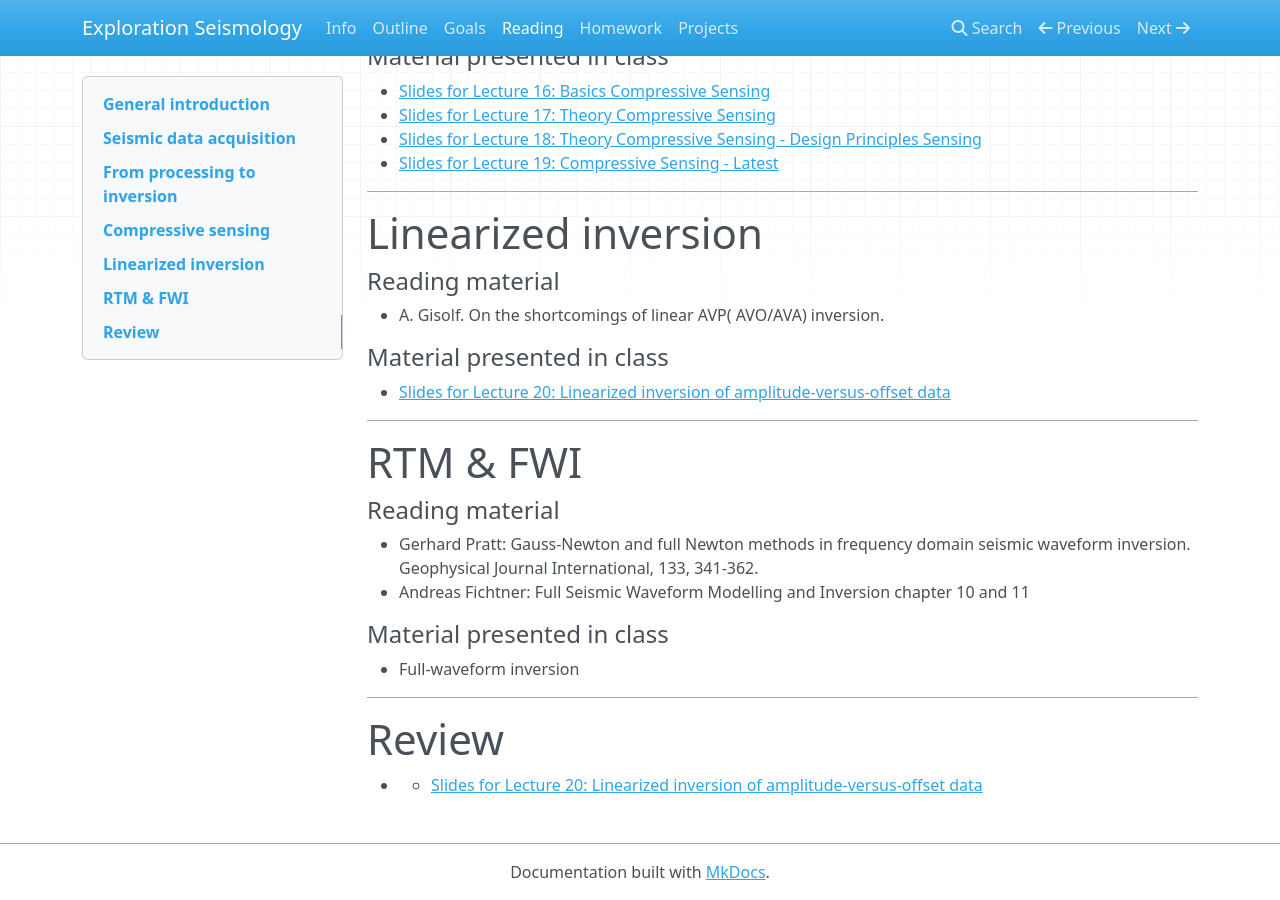
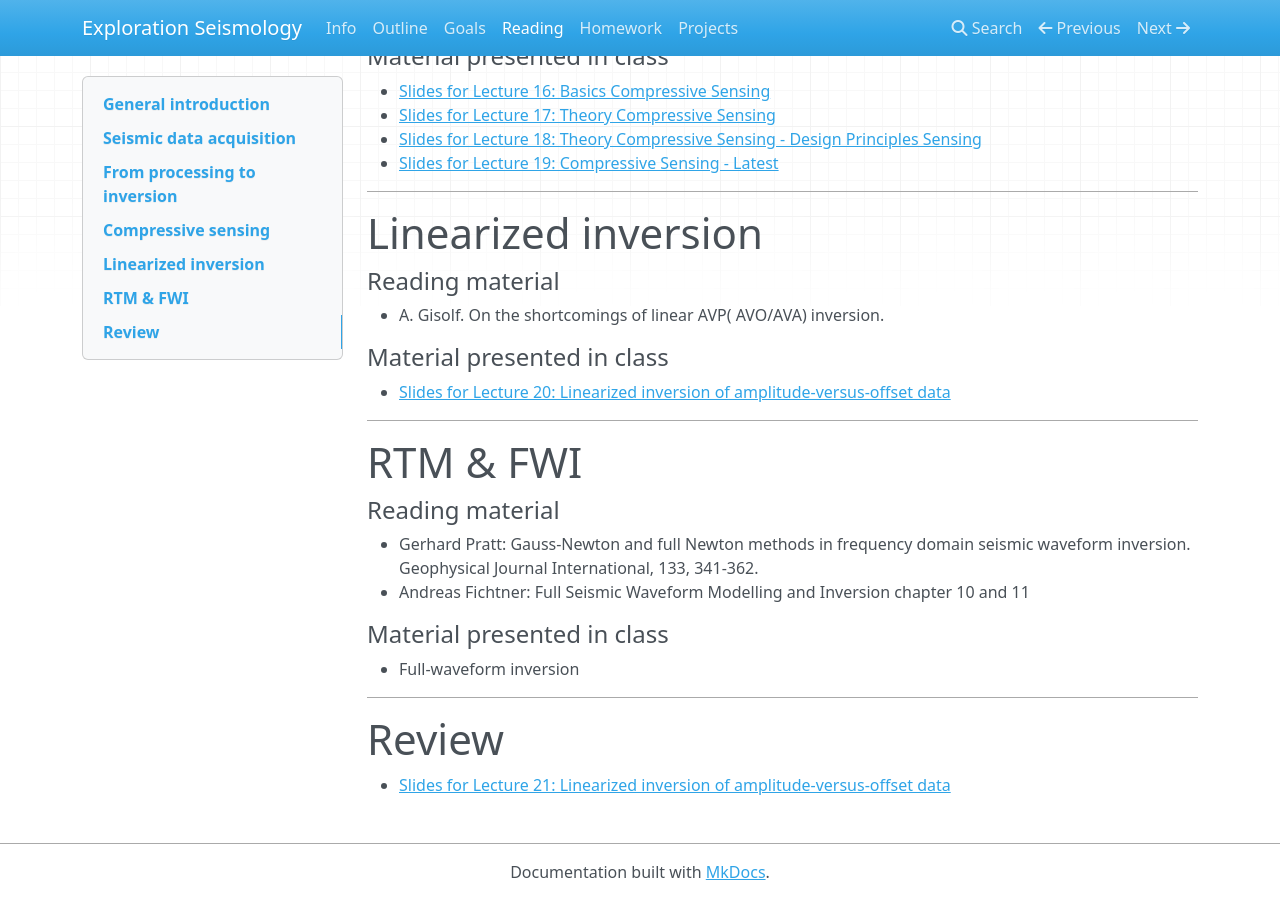
Before and after one commit to flexie/eas-4803-8803-ccs, an MkDocs documentation site: the page built from docs/reading.md, in a window 1280 px wide and 900 px high, scrolled down 1499 px. Built offline with MkDocs 1.6.1, drawn with Linux system fonts in a browser that asks for light colours; nearby versions of some CDN libraries; old or Windows-style settings are respelled for this version of MkDocs.

Commit message:
added links

```diff
--- a/docs/reading.md
+++ b/docs/reading.md
@@ -102,4 +102,4 @@
 
 # Review
 
-- - [Slides for Lecture 20: Linearized inversion of amplitude-versus-offset data](https://www.dropbox.com/s/05tyot8l4yaejfc/21-Exploration_Seismology-review.pdf?dl=0)
+- [Slides for Lecture 21: Linearized inversion of amplitude-versus-offset data](https://www.dropbox.com/s/05tyot8l4yaejfc/21-Exploration_Seismology-review.pdf?dl=0)
```
